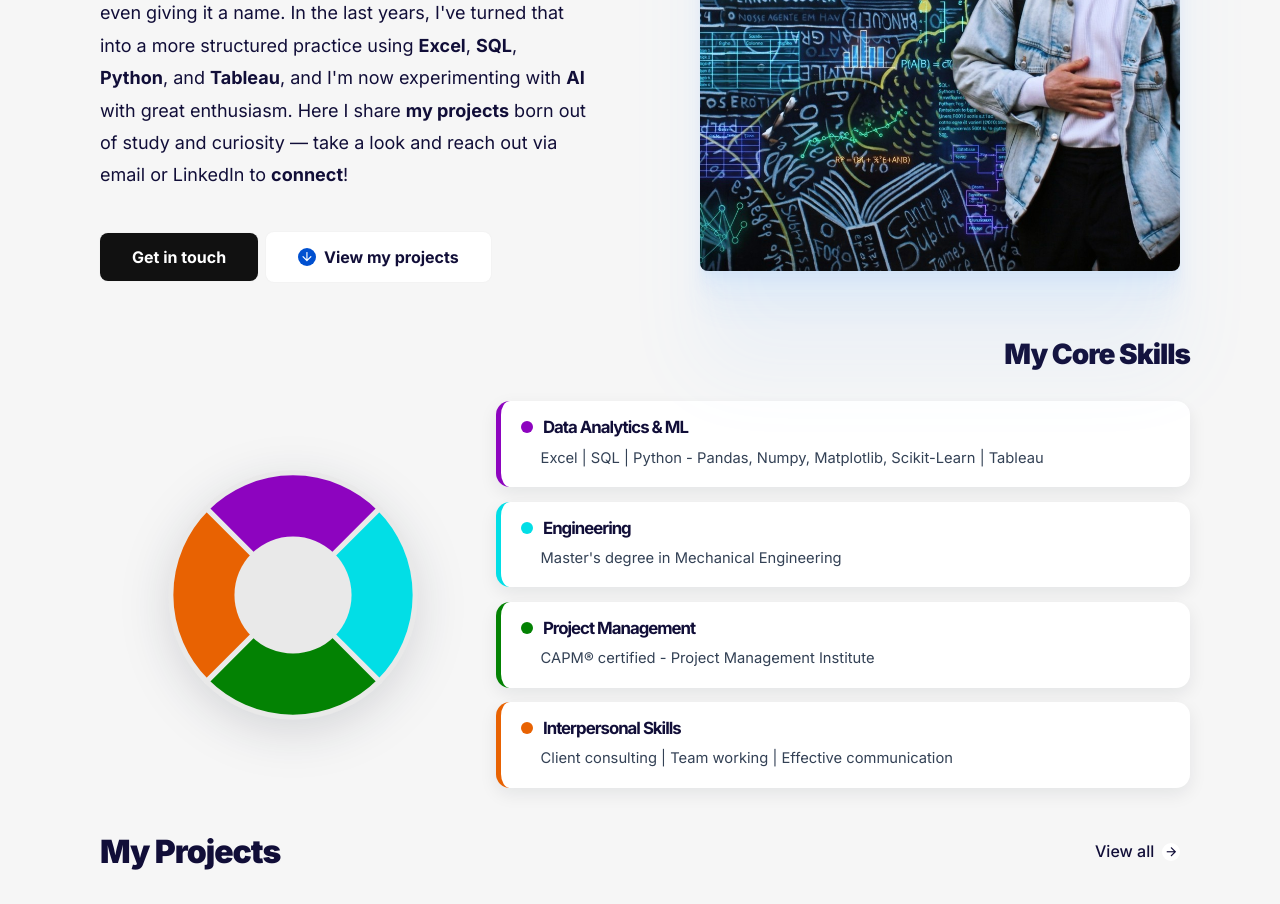
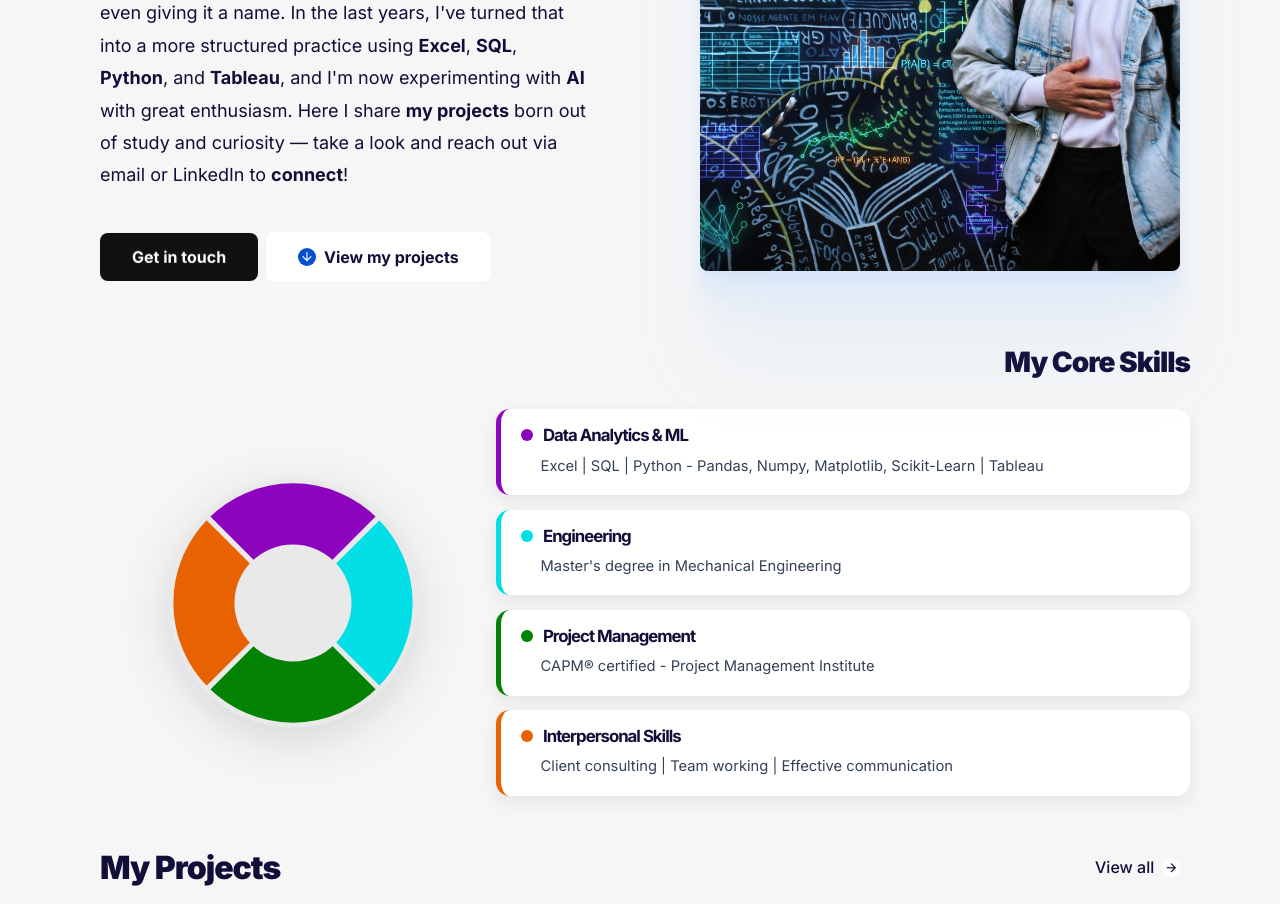
Before and after one commit to gcasarin/gcasarin.github.io, a Jekyll site: the page built from index.html, in a window 1280 px wide. Shown: the part 440-1344 px from the top of the page. Built offline with Jekyll 4.4.1, drawn with Linux system fonts in a browser that asks for light colours.

Commit message:
Adjust padding for responsive design
Increased padding for .c-hero and section elements for better spacing.

```diff
--- a/assets/css/main.css
+++ b/assets/css/main.css
@@ -3279,19 +3279,19 @@
 
 @media only screen and (max-width: 1024px) {
     .c-hero {
-        padding: 40px 0 28px
+        padding: 40px 0 32px
     }
 }
 
 @media only screen and (max-width: 768px) {
     .c-hero {
-        padding: 32px 0 28px
+        padding: 32px 0 32px
     }
 }
 
 @media only screen and (max-width: 576px) {
     .c-hero {
-        padding: 24px 0
+        padding: 24px 0 24px
     }
 }
 
@@ -4305,7 +4305,7 @@ pre code {
 /* Riduzione spazi tra le sezioni della home */
 section,
 .section {
-    padding-top: 24px;
+    padding-top: 32px;
     padding-bottom: 24px;
 }
 
```
